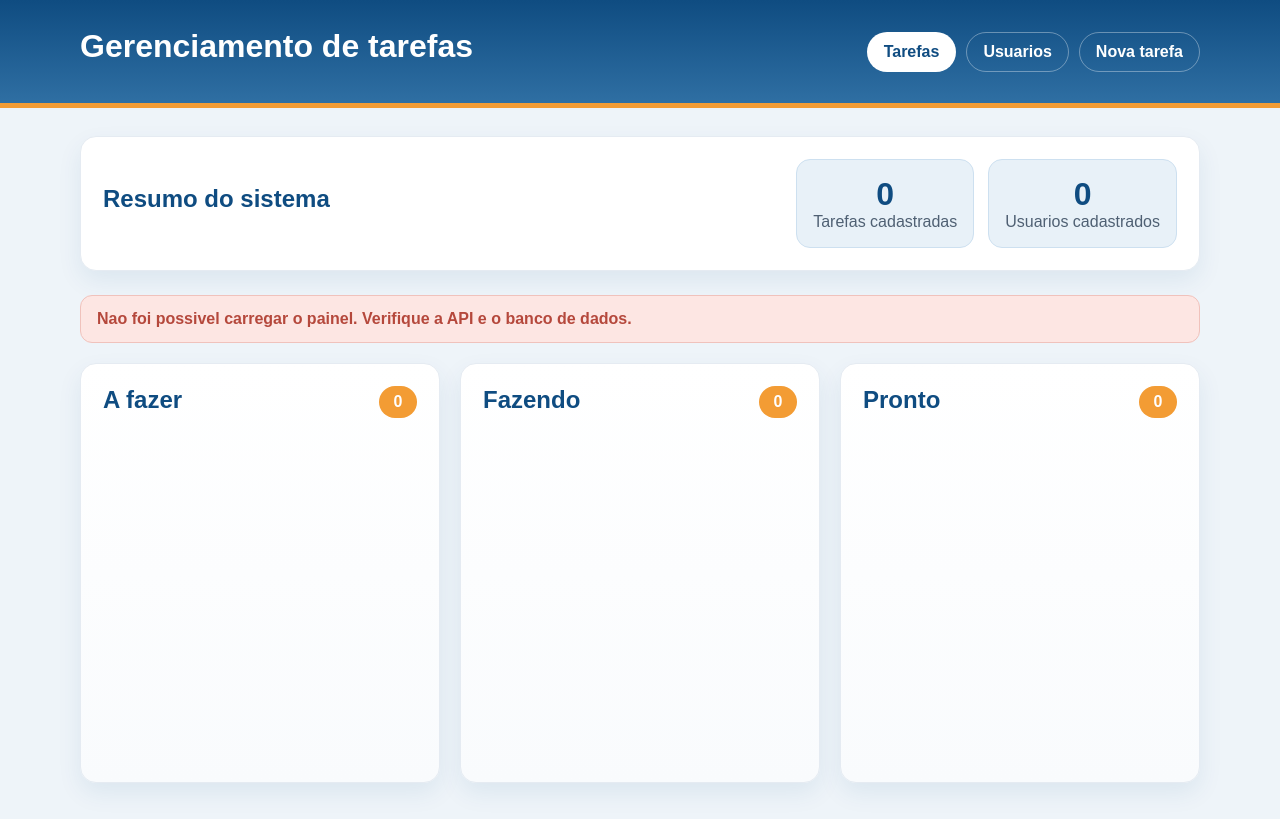
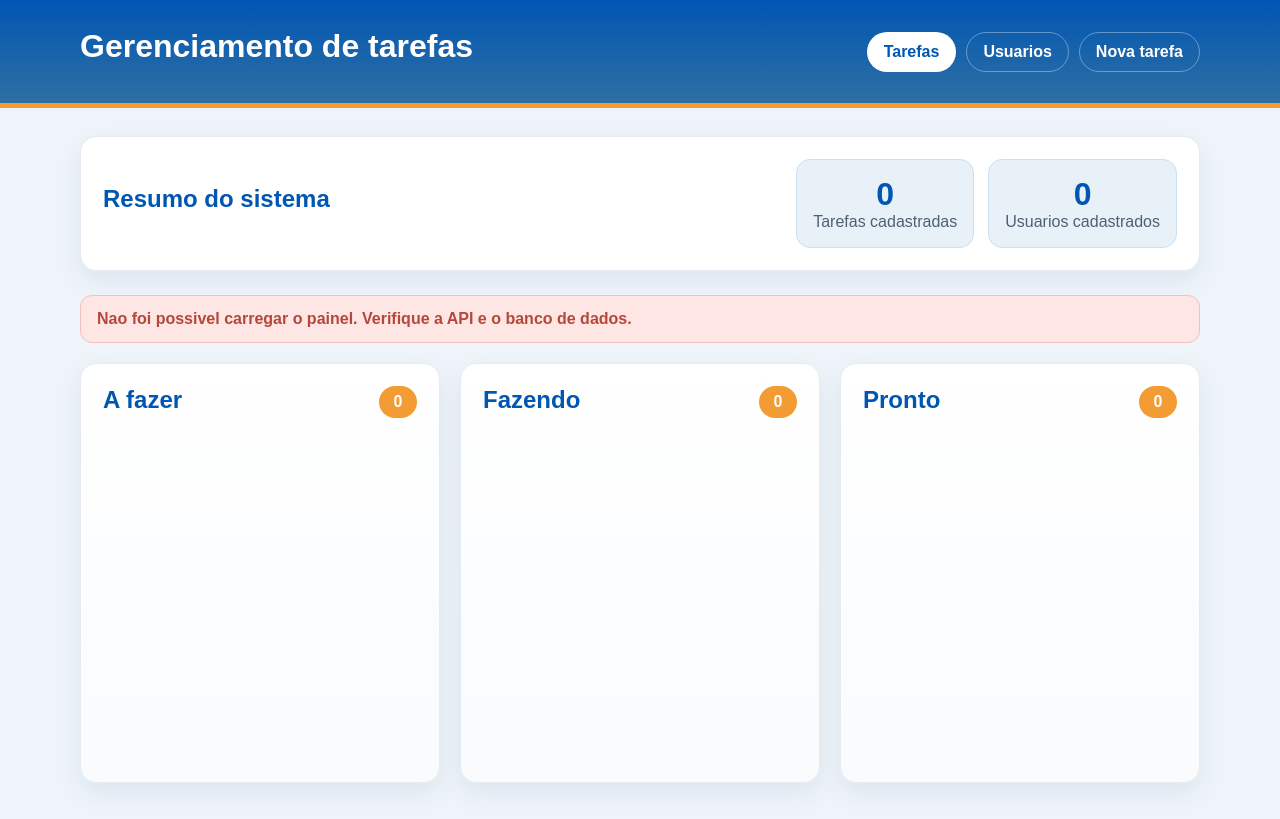
Before and after one commit to flaviohfp/Simulacao_SAEP, a plain HTML site: page public/index.html in a window 1280 px wide. Drawn offline with Linux system fonts and the light colour scheme; no server answers.

Commit message:
fix: update blue-strong color variable for consistency in styling

```diff
--- a/public/assets/css/style.css
+++ b/public/assets/css/style.css
@@ -1,5 +1,5 @@
 :root {
-  --blue-strong: #0f4c81;
+  --blue-strong: #0056b3;
   --blue-medium: #2f6fa3;
   --blue-soft: #e8f1f8;
   --orange: #f39c34;
```
